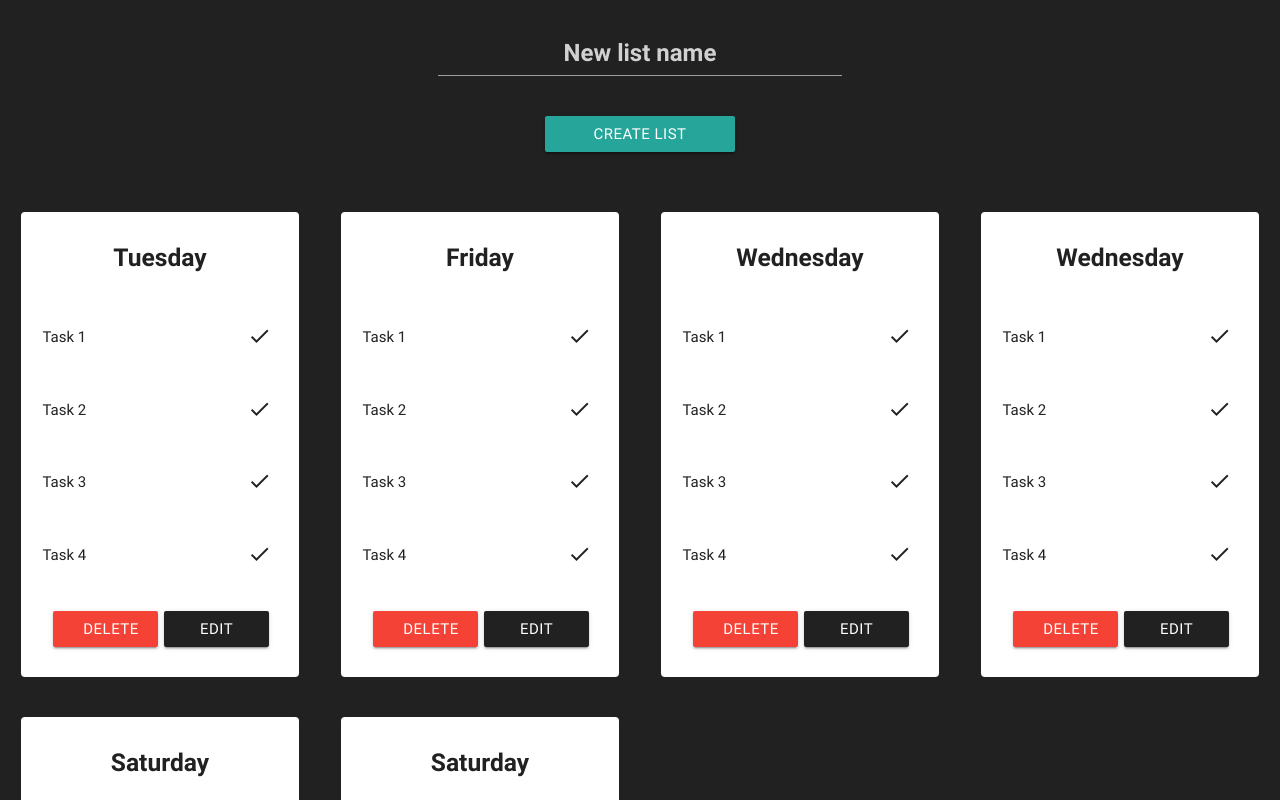
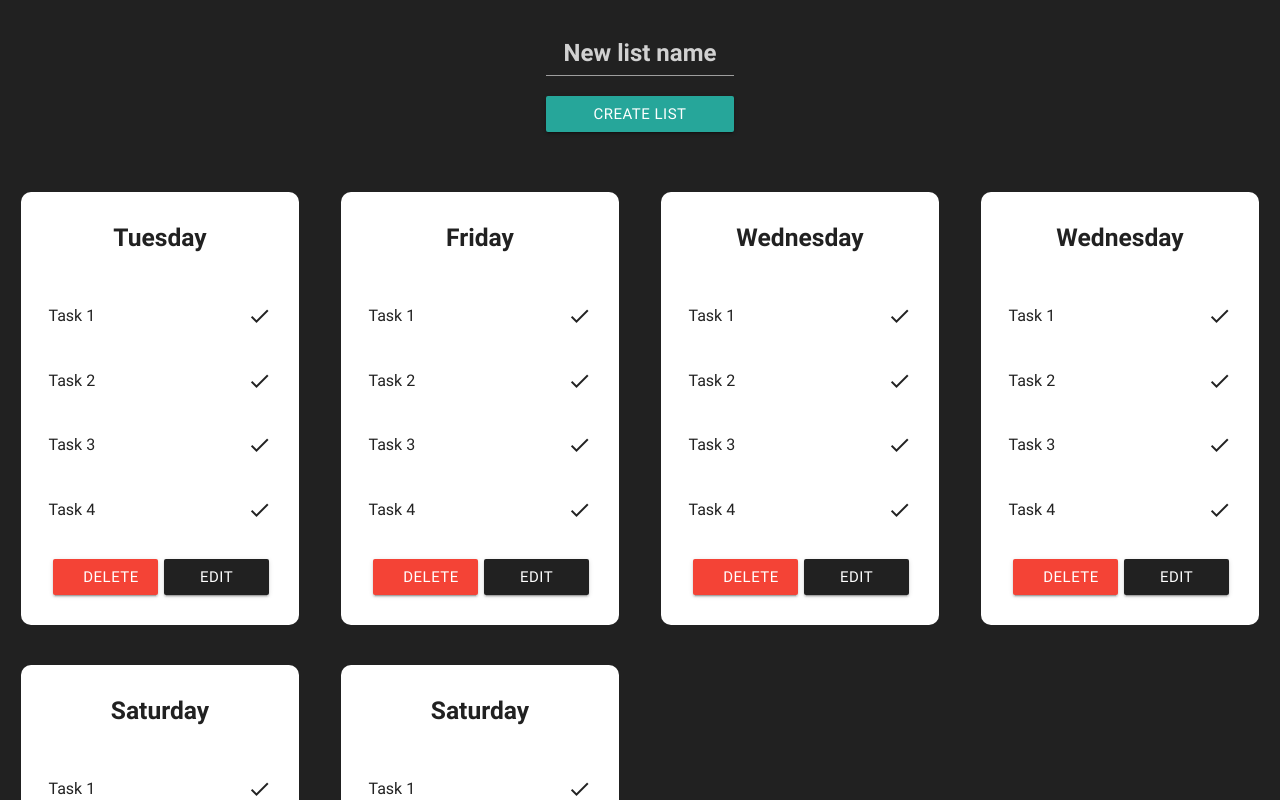
Before and after one commit to youssefmaged95/Todo-List, an Angular app: page / in a window 1280 px wide. Shown: the top 800 px of the page. Built offline with nearby package versions, Linux system fonts and the light colour scheme.

Commit message:
Update design

```diff
--- a/src/app/app.component.html
+++ b/src/app/app.component.html
@@ -1,9 +1,9 @@
-<div class="row">
-  <div class="col s12 m6 offset-m3  l4 offset-l4">
+<div class="row" style="padding:0px 10px 0px 10px;">
+  <div class="col s12 m6 offset-m3  l2 offset-l5">
     <input  type="text" class="center-align" style="margin-top:30px;color:white;width:100%;font-weight:900;font-size:18pt;" placeholder="New list name" [(ngModel)]="newList" />
   </div>
 </div>
-<div class="row">
+<div class="row" style="padding:0px 10px 0px 10px;margin-top:-30px">
   <div class="col s12 m4 offset-m4  l2 offset-l5">
     <button class="waves-effect waves-light btn" style="width:100%;margin-bottom:30px;" (click)=createList()>Create List</button>
   </div>
--- a/src/app/components/task/task.component.css
+++ b/src/app/components/task/task.component.css
@@ -1,7 +1,15 @@
 .imgButton{
   background-color: Transparent;
   background-repeat:no-repeat;
-  border: none;float:right;
+  border: none;
+  float:right;
+  margin-top:12px;
+}
+
+.titleButton{
+  background-color: Transparent;
+  background-repeat:no-repeat;
+  border: none;
   margin-top:12px;
 }
 
--- a/src/app/components/task/task.component.html
+++ b/src/app/components/task/task.component.html
@@ -6,9 +6,11 @@
   <p *ngIf="checked">uncheck</p>
 </button> -->
 
-<div class="row">
+<div class="row" >
   <div class="col s10 m10 l10 xl10 ">
-    <p *ngIf="editMode=='false'" [style.color]='textColor' [style.text-decoration]='decoration'  >{{title}}</p>
+    <button class="titleButton" (click)=toggleCheck() *ngIf="editMode=='false'" >
+      <p [style.color]='textColor' [style.text-decoration]='decoration' style="font-size:12pt;margin:0;" >{{title}}</p>
+    </button>
     <input type="text" *ngIf="editMode=='true'"  [(ngModel)]="title" />
   </div>
   <div class="col s2 m2 l2 xl2">
--- a/src/app/components/todoList/todoList.component.html
+++ b/src/app/components/todoList/todoList.component.html
@@ -12,13 +12,13 @@
 <!-- </div> -->
 
 <div class="row" style="padding:10px;">
-  <div class="col s12 m12 l12 xl12 white" style="padding:10px;border-radius:4px;">
+  <div class="col s12 m12 l12 xl12 white" style="padding:10px;border-radius:10px;">
     <div class="row" style="padding:10px;border-radius:15px;">
       <h5 *ngIf="!editMode" class="center grey-text text-darken-4" style="font-weight:900;width:100%;">{{title}}</h5>
       <input *ngIf="editMode" class="center-align" style="font-weight:900;font-size:18pt;" type="text" [(ngModel)]="title" />
     </div>
 
-    <div *ngIf="editMode"  >
+    <div *ngIf="editMode" style="margin-bottom:30px;">
       <input style="width:60%;margin-left:10px;" placeholder="New Task" type="text" [(ngModel)]="newTask" />
       <button style="margin-top:10px;margin-right:9px;float:right;" class="btn-floating  waves-effect waves-light" (click)=addTask() ><i class="material-icons">add</i></button>
     </div>
```
